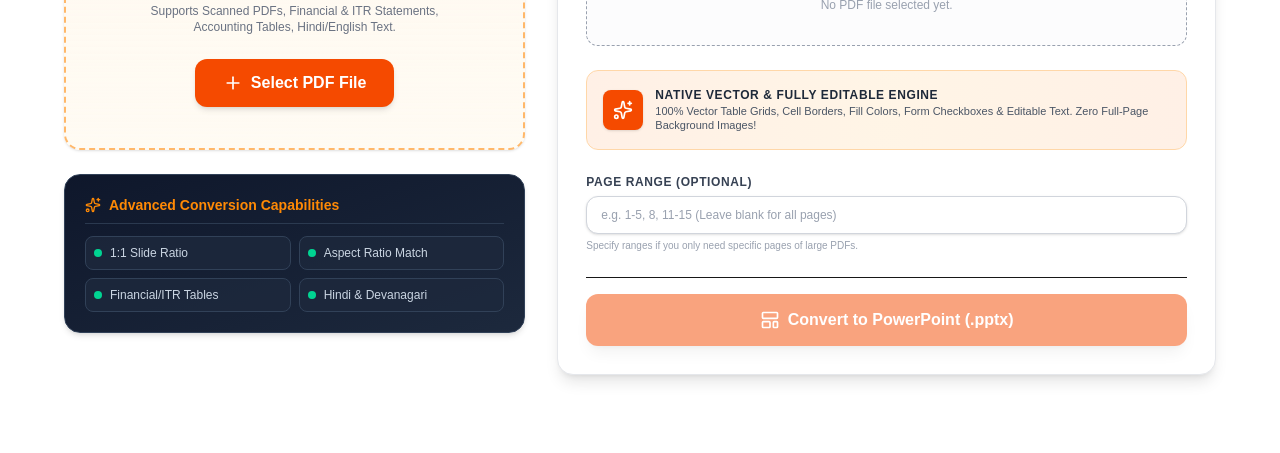
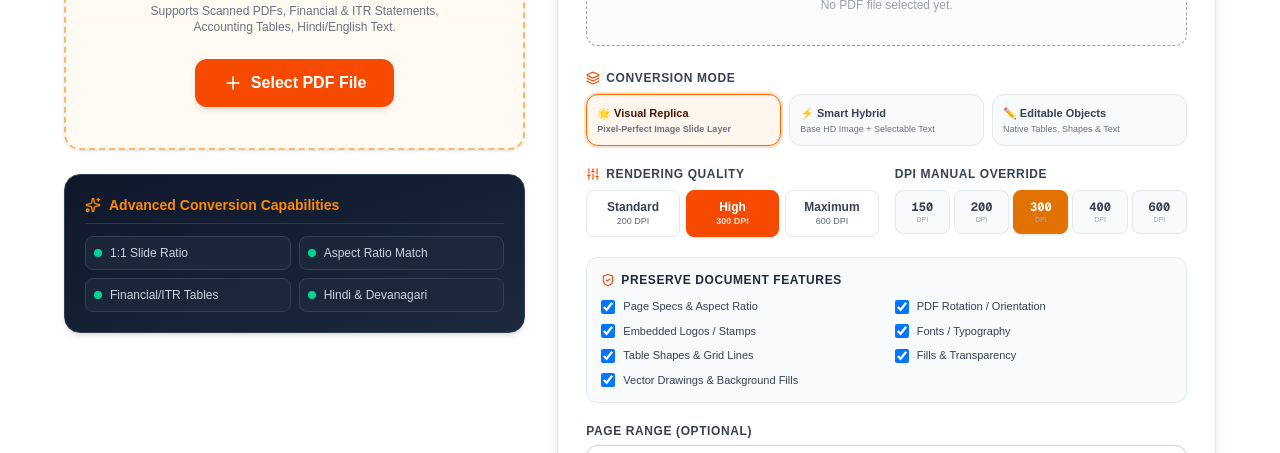
Before and after one commit to kapilbhatt11/MeriPDF, a Next.js app in the folder frontend/: page /pdf-to-ppt in a window 1280 px wide. Shown: the part 443-896 px from the top of the page. Before the commit the page ends 866 px from the top, so only its background shows below. Built offline with nearby package versions, Linux system fonts and the light colour scheme; no server answers.

Commit message:
feat: complete universal pdf-to-ppt conversion engine with advanced settings, dual-layer rendering, aspect-ratio letterboxing, and visual similarity QA check

```diff
--- a/frontend/app/pdf-to-ppt/page.tsx
+++ b/frontend/app/pdf-to-ppt/page.tsx
@@ -12,6 +12,14 @@ export default function PdfToPowerpoint() {
   const [mode, setMode] = useState<"replica" | "hybrid" | "editable">("replica");
   const [dpi, setDpi] = useState<number>(300);
   const [pageRange, setPageRange] = useState<string>("");
+  const [quality, setQuality] = useState<"standard" | "high" | "maximum">("high");
+  const [preservePageSize, setPreservePageSize] = useState<boolean>(true);
+  const [preserveOrientation, setPreserveOrientation] = useState<boolean>(true);
+  const [preserveImages, setPreserveImages] = useState<boolean>(true);
+  const [preserveFonts, setPreserveFonts] = useState<boolean>(true);
+  const [preserveTables, setPreserveTables] = useState<boolean>(true);
+  const [preserveTransparency, setPreserveTransparency] = useState<boolean>(true);
+  const [preserveBackgrounds, setPreserveBackgrounds] = useState<boolean>(true);
   const [downloadUrl, setDownloadUrl] = useState<string | null>(null);
   const [downloadName, setDownloadName] = useState<string>("Converted.pptx");
   const [showHelp, setShowHelp] = useState(false);
@@ -39,6 +47,14 @@ export default function PdfToPowerpoint() {
     formData.append("file", file);
     formData.append("mode", mode);
     formData.append("dpi", dpi.toString());
+    formData.append("quality", quality);
+    formData.append("preserve_page_size", preservePageSize.toString());
+    formData.append("preserve_orientation", preserveOrientation.toString());
+    formData.append("preserve_images", preserveImages.toString());
+    formData.append("preserve_fonts", preserveFonts.toString());
+    formData.append("preserve_tables", preserveTables.toString());
+    formData.append("preserve_transparency", preserveTransparency.toString());
+    formData.append("preserve_backgrounds", preserveBackgrounds.toString());
     if (pageRange) {
       formData.append("page_range", pageRange);
     }
@@ -194,18 +210,164 @@ export default function PdfToPowerpoint() {
             </div>
           )}
 
-          {/* Single Perfect Tool Highlight Box */}
-          <div className="mb-6 bg-gradient-to-r from-orange-500/10 via-amber-500/10 to-orange-500/10 border border-orange-200 rounded-xl p-4 flex items-center gap-3">
-            <div className="bg-orange-600 text-white p-2.5 rounded-lg flex-shrink-0 shadow-sm">
-              <Sparkles size={20} />
+          {/* Conversion Mode Card Grid */}
+          <div className="mb-5">
+            <label className="block text-xs font-bold text-gray-700 uppercase tracking-wider mb-2 flex items-center gap-1.5">
+              <Layers size={14} className="text-orange-600" /> Conversion Mode
+            </label>
+            <div className="grid grid-cols-3 gap-2">
+              {[
+                { id: "replica", title: "🌟 Visual Replica", desc: "Pixel-Perfect Image Slide Layer" },
+                { id: "hybrid", title: "⚡ Smart Hybrid", desc: "Base HD Image + Selectable Text" },
+                { id: "editable", title: "✏️ Editable Objects", desc: "Native Tables, Shapes & Text" }
+              ].map((m) => (
+                <button
+                  key={m.id}
+                  type="button"
+                  onClick={() => setMode(m.id as any)}
+                  className={`p-2.5 rounded-xl text-left border transition flex flex-col justify-between ${
+                    mode === m.id
+                      ? "bg-orange-50 border-orange-500 ring-2 ring-orange-500/20 text-orange-950 font-bold"
+                      : "bg-gray-50 border-gray-200 text-gray-700 hover:bg-gray-100"
+                  }`}
+                >
+                  <span className="text-[11px] font-bold block mb-0.5">{m.title}</span>
+                  <span className="text-[9px] text-gray-500 leading-tight block">{m.desc}</span>
+                </button>
+              ))}
             </div>
+          </div>
+
+          {/* Quality Options & DPI Override */}
+          <div className="grid grid-cols-1 sm:grid-cols-2 gap-4 mb-5">
             <div>
-              <h4 className="text-xs font-bold text-gray-800 uppercase tracking-wider mb-0.5">
-                Native Vector & Fully Editable Engine
-              </h4>
-              <p className="text-[11px] text-gray-600 leading-tight">
-                100% Vector Table Grids, Cell Borders, Fill Colors, Form Checkboxes & Editable Text. Zero Full-Page Background Images!
-              </p>
+              <label className="block text-xs font-bold text-gray-700 uppercase tracking-wider mb-2 flex items-center gap-1.5">
+                <Sliders size={14} className="text-orange-600" /> Rendering Quality
+              </label>
+              <div className="grid grid-cols-3 gap-1.5">
+                {[
+                  { id: "standard", label: "Standard", dpi: 200 },
+                  { id: "high", label: "High", dpi: 300 },
+                  { id: "maximum", label: "Maximum", dpi: 600 }
+                ].map((q) => (
+                  <button
+                    key={q.id}
+                    type="button"
+                    onClick={() => {
+                      setQuality(q.id as any);
+                      setDpi(q.dpi);
+                    }}
+                    className={`py-2 px-1 rounded-lg border text-center transition ${
+                      quality === q.id
+                        ? "bg-orange-600 text-white font-bold border-orange-600 shadow-sm"
+                        : "bg-gray-55 border-gray-200 text-gray-700 hover:bg-gray-100"
+                    }`}
+                  >
+                    <span className="text-xs font-bold block">{q.label}</span>
+                    <span className="text-[9px] opacity-80 block">{q.dpi} DPI</span>
+                  </button>
+                ))}
+              </div>
+            </div>
+
+            <div>
+              <label className="block text-xs font-bold text-gray-700 uppercase tracking-wider mb-2">
+                DPI Manual Override
+              </label>
+              <div className="grid grid-cols-5 gap-1">
+                {[150, 200, 300, 400, 600].map((d) => (
+                  <button
+                    key={d}
+                    type="button"
+                    onClick={() => {
+                      setDpi(d);
+                      if (d <= 200) setQuality("standard");
+                      else if (d <= 300) setQuality("high");
+                      else setQuality("maximum");
+                    }}
+                    className={`py-2 px-1 rounded-lg border text-center transition ${
+                      dpi === d
+                        ? "bg-amber-600 text-white font-bold border-amber-600 shadow-sm"
+                        : "bg-gray-50 border-gray-200 text-gray-700 hover:bg-gray-100"
+                    }`}
+                  >
+                    <span className="text-xs font-mono font-bold block">{d}</span>
+                    <span className="text-[7px] text-gray-400 block">DPI</span>
+                  </button>
+                ))}
+              </div>
+            </div>
+          </div>
+
+          {/* Preserve Grid Checklist */}
+          <div className="mb-5 bg-slate-50 border border-slate-200/80 rounded-xl p-3.5">
+            <label className="block text-xs font-bold text-gray-800 uppercase tracking-wider mb-2.5 flex items-center gap-1.5">
+              <ShieldCheck size={14} className="text-orange-600" /> Preserve Document Features
+            </label>
+            <div className="grid grid-cols-2 gap-x-4 gap-y-2">
+              <label className="flex items-center gap-2 cursor-pointer select-none text-[11px] text-gray-700 font-medium">
+                <input
+                  type="checkbox"
+                  checked={preservePageSize}
+                  onChange={(e) => setPreservePageSize(e.target.checked)}
+                  className="rounded border-gray-300 text-orange-600 focus:ring-orange-500 w-3.5 h-3.5"
+                />
+                Page Specs & Aspect Ratio
+              </label>
+              <label className="flex items-center gap-2 cursor-pointer select-none text-[11px] text-gray-700 font-medium">
+                <input
+                  type="checkbox"
+                  checked={preserveOrientation}
+                  onChange={(e) => setPreserveOrientation(e.target.checked)}
+                  className="rounded border-gray-300 text-orange-600 focus:ring-orange-500 w-3.5 h-3.5"
+                />
+                PDF Rotation / Orientation
+              </label>
+              <label className="flex items-center gap-2 cursor-pointer select-none text-[11px] text-gray-700 font-medium">
+                <input
+                  type="checkbox"
+                  checked={preserveImages}
+                  onChange={(e) => setPreserveImages(e.target.checked)}
+                  className="rounded border-gray-300 text-orange-600 focus:ring-orange-500 w-3.5 h-3.5"
+                />
+                Embedded Logos / Stamps
+              </label>
+              <label className="flex items-center gap-2 cursor-pointer select-none text-[11px] text-gray-700 font-medium">
+                <input
+                  type="checkbox"
+                  checked={preserveFonts}
+                  onChange={(e) => setPreserveFonts(e.target.checked)}
+                  className="rounded border-gray-300 text-orange-600 focus:ring-orange-500 w-3.5 h-3.5"
+                />
+                Fonts / Typography
+              </label>
+              <label className="flex items-center gap-2 cursor-pointer select-none text-[11px] text-gray-700 font-medium">
+                <input
+                  type="checkbox"
+                  checked={preserveTables}
+                  onChange={(e) => setPreserveTables(e.target.checked)}
+                  className="rounded border-gray-300 text-orange-600 focus:ring-orange-500 w-3.5 h-3.5"
+                />
+                Table Shapes & Grid Lines
+              </label>
+              <label className="flex items-center gap-2 cursor-pointer select-none text-[11px] text-gray-700 font-medium">
+                <input
+                  type="checkbox"
+                  checked={preserveTransparency}
+                  onChange={(e) => setPreserveTransparency(e.target.checked)}
+                  className="rounded border-gray-300 text-orange-600 focus:ring-orange-500 w-3.5 h-3.5"
+                />
+                Fills & Transparency
+              </label>
+              <label className="flex items-center gap-2 cursor-pointer select-none text-[11px] text-gray-700 font-medium col-span-2">
+                <input
+                  type="checkbox"
+                  checked={preserveBackgrounds}
+                  onChange={(e) => setPreserveBackgrounds(e.target.checked)}
+                  className="rounded border-gray-300 text-orange-600 focus:ring-orange-500 w-3.5 h-3.5"
+                />
+                Vector Drawings & Background Fills
+              </label>
             </div>
           </div>
 
```
Also changed, not shown: 1 other file (tests, documents, lock files or other folders).
